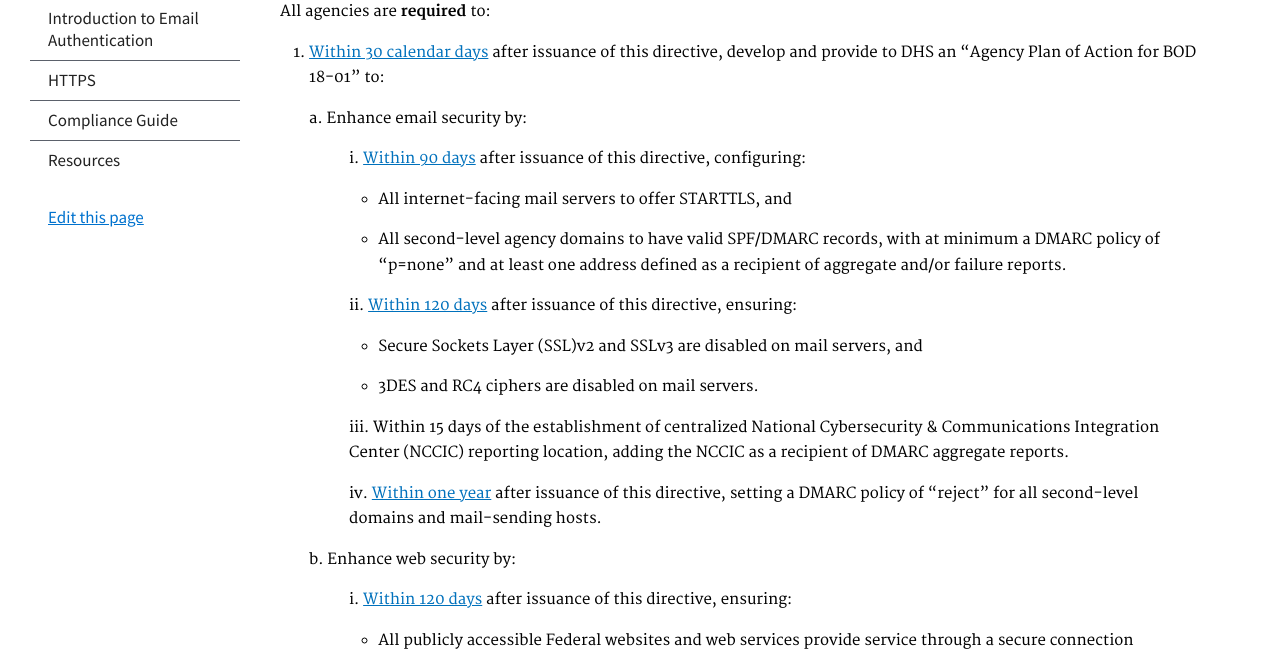
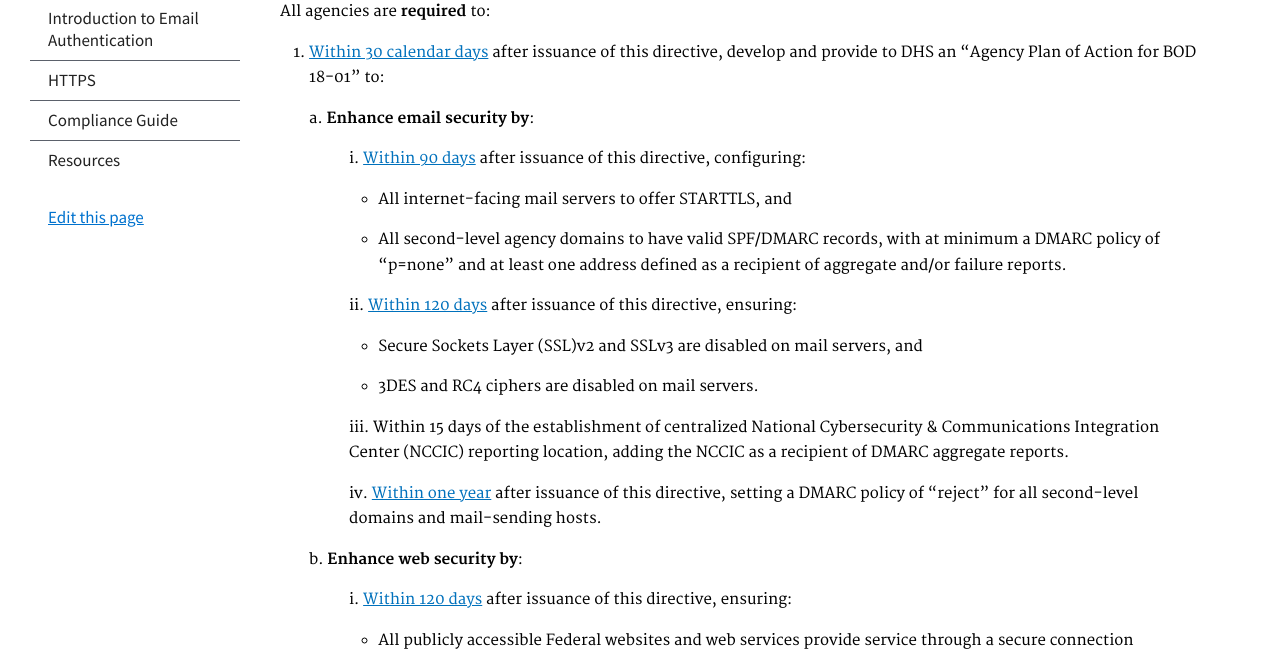
Before and after one commit to cisagov/cyber.dhs.gov, a Jekyll site: the page built from pages/index.md, in a window 1280 px wide and 900 px high, scrolled down 1480 px. Shown: the part 151-806 px from the top of the window. Built offline with Jekyll 4.4.1, drawn with Linux system fonts in a browser that asks for light colours.

Commit message:
strong style

```diff
--- a/pages/index.md
+++ b/pages/index.md
@@ -100,7 +100,7 @@ All agencies are **required** to:
 1.  [Within 30 calendar days](/guide/#checklist) after issuance of this directive, develop
     and provide to DHS an "Agency Plan of Action for BOD 18-01" to:
 
-    a.  Enhance email security by:
+    a.  **Enhance email security by**:
 
       >i. [Within 90 days](/guide/#checklist) after issuance of this directive,
             configuring:
@@ -125,7 +125,7 @@ All agencies are **required** to:
             DMARC policy of "reject" for all second-level domains and
             mail-sending hosts.
 
-    b.  Enhance web security by:
+    b.  **Enhance web security by**:
 
       >i.  [Within 120 days](/guide/#checklist) after issuance of this directive, ensuring:
 
```
